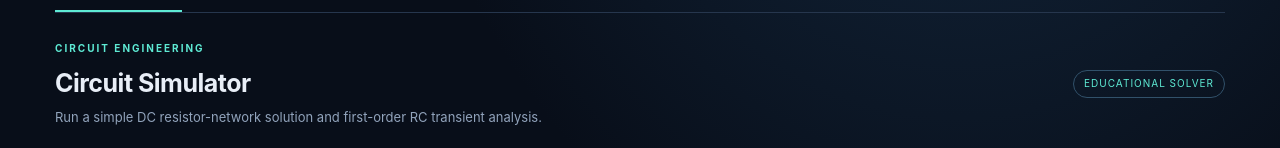
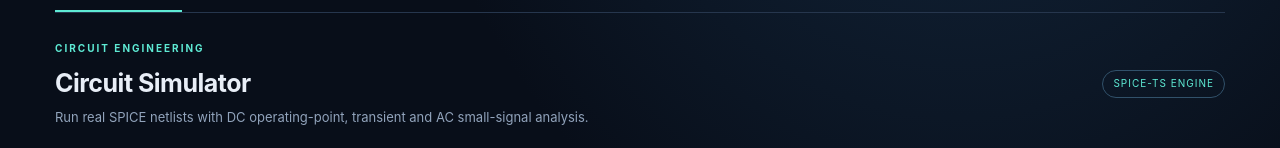
Before and after one commit to aiagent16051987/MTDM-AI-Lab, a website built with Vite: page index.html in a window 1280 px wide. Shown: the part 350-498 px from the top of the page. Built offline with nearby package versions, Linux system fonts and the light colour scheme.

Commit message:
Update circuit workspace to reflect SPICE engine integration

```diff
--- a/index.html
+++ b/index.html
@@ -25,7 +25,7 @@
       <button class="tab" data-tab="ai">03 / AI Lab</button>
     </nav>
     <section id="electronics" class="workspace active">
-      <div class="section-head"><div><p class="eyebrow">CIRCUIT ENGINEERING</p><h2>Circuit Simulator</h2><p>Run a simple DC resistor-network solution and first-order RC transient analysis.</p></div><span class="engine-tag">EDUCATIONAL SOLVER</span></div>
+      <div class="section-head"><div><p class="eyebrow">CIRCUIT ENGINEERING</p><h2>Circuit Simulator</h2><p>Run real SPICE netlists with DC operating-point, transient and AC small-signal analysis.</p></div><span class="engine-tag">SPICE-TS ENGINE</span></div>
       <div class="sim-layout">
         <div class="panel editor-panel">
           <div class="panel-head"><strong>NETLIST EDITOR</strong><div class="head-actions"><button id="loadExample" class="subtle-btn">Load RC example</button><button id="loadDivider" class="subtle-btn">Voltage divider</button></div></div>
```
